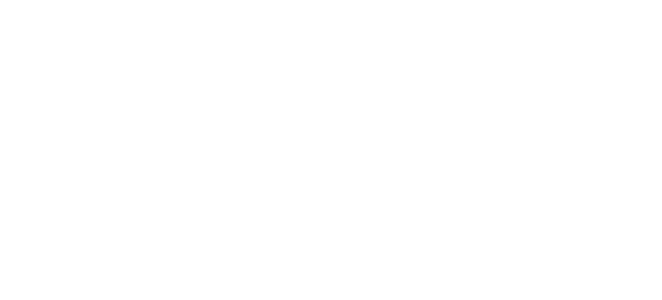
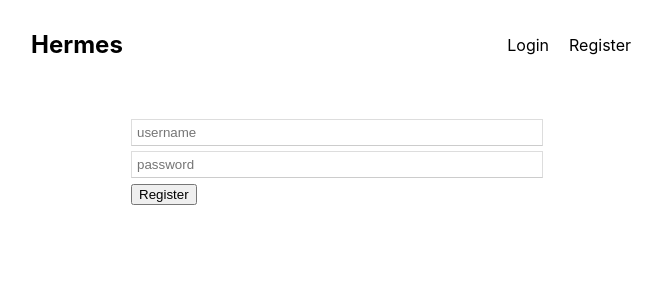
Before and after one commit to akyua/hermes, a React (Create React App) app in the folder client/: page /register in a window 1280 px wide. Before the commit this address had no page. Shown: the top 300 px of the page, without its empty margins (309-971 px from the left). Built offline with nearby package versions, Linux system fonts and the light colour scheme.

Commit message:
created register and adjust structure of project

```diff
--- a/client/src/App.css
+++ b/client/src/App.css
@@ -28,6 +28,21 @@
   color: #61dafb;
 }
 
+form.login, form.register{
+  max-width: 400px;
+  margin: 0 auto;
+}
+
+input{
+  display: block;
+  margin-bottom: 5px;
+  width: 100%;
+  padding: 5px;
+  border: 1px solid #ddd;
+  background-color: #fff;
+  border-bottom: 1px solid #ccc;
+}
+
 @keyframes App-logo-spin {
   from {
     transform: rotate(0deg);
--- a/client/src/App.js
+++ b/client/src/App.js
@@ -1,8 +1,9 @@
 import './App.css';
 import { BrowserRouter as Router, Route, Routes } from 'react-router-dom';
-import Home from './pages/Home';
-import About from './pages/About';
-import Login from './pages/Login';
+import Home from './pages/Home/Home';
+import About from './pages/About/About';
+import Login from './pages/Login/Login';
+import Register from './pages/Register/Register';
 
 function App() {
   return (
@@ -11,6 +12,7 @@
         <Route exact path="/" Component={Home} />
         <Route exact path="/about" Component={About} />
         <Route exact path="/login" Component={Login} />
+        <Route exact path="/register" Component={Register} />
       </Routes>
     </Router>
   );
--- a/client/src/components/Header/index.js
+++ b/client/src/components/Header/index.js
@@ -6,7 +6,7 @@
             <a href="/" className="logo">Hermes</a>
             <nav>
                 <a href="/login">Login</a>
-                <a href="">Register</a>
+                <a href="/register">Register</a>
             </nav>
         </header>
     )
--- /dev/null
+++ b/client/src/components/Login/LoginComponent.js
@@ -0,0 +1,10 @@
+export default function Login() {
+    return(
+        <form className="login">
+            <input type="text" placeholder="username"></input>
+            <input type="password" placeholder="password"></input>
+            <button>Login</button>
+        </form>
+
+    );
+}
--- /dev/null
+++ b/client/src/components/Register/RegisterComponent.js
@@ -0,0 +1,9 @@
+export default function RegisterComponent(){
+    return(
+        <form className="register">
+            <input type="text" placeholder="username"></input>
+            <input type="password" placeholder="password"></input>
+            <button>Register</button>
+        </form>
+    )
+}
--- a/client/src/pages/Home.js
+++ b/client/src/pages/Home/Home.js
@@ -1,5 +1,5 @@
-import Header from '../components/Header';
-import Post from '../components/Post';
+import Header from '../../components/Header';
+import Post from '../../components/Post';
 import './Home.scss';
 
 function Home() {
--- a/client/src/pages/Login/index.js
+++ b/client/src/pages/Login/Login.js
@@ -1,10 +1,12 @@
 import './Login.scss';
 import Header from '../../components/Header';
+import LoginComponent from '../../components/Login/LoginComponent';
 
 function Login(){
     return(
         <div>
             <Header />
+            <LoginComponent />
         </div>
     )
 }
--- /dev/null
+++ b/client/src/pages/Register/Register.js
@@ -0,0 +1,11 @@
+import Header from '../../components/Header';
+import RegisterComponent from '../../components/Register/RegisterComponent';
+
+export default function Register() {
+    return(
+        <div>
+            <Header />
+            <RegisterComponent />
+        </div>
+    );
+}
```
Also changed, not shown: client/src/pages/About/About.js (added), client/src/pages/About/About.scss (added), client/src/pages/Home/Home.scss (renamed from client/src/pages/Home.scss), client/src/pages/Register/Register.scss (added).
